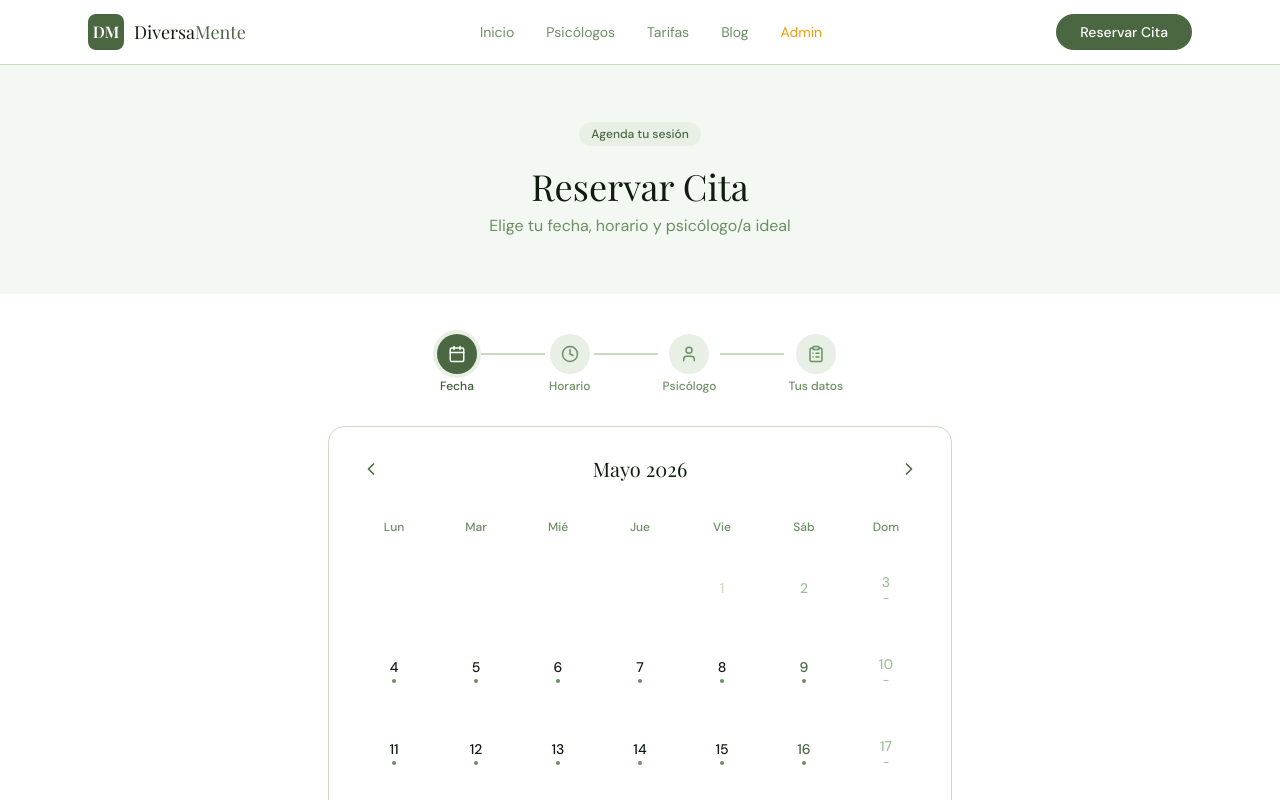
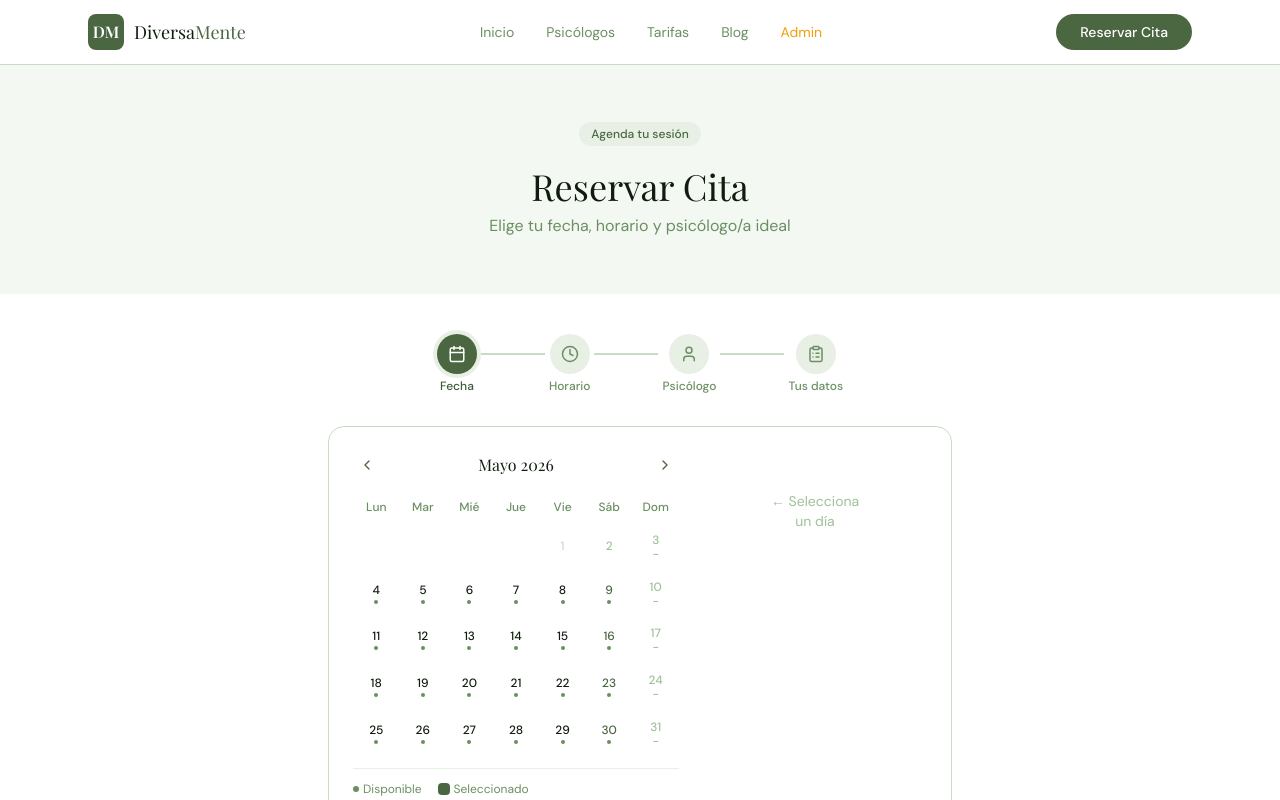
Before and after one commit to diversamente/diversamente, a Next.js app: page /reservar in a window 1280 px wide. Shown: the top 800 px of the page. Built offline with nearby package versions, Linux system fonts and the light colour scheme; a web font is replaced by a local one.

Commit message:
calendario y horarios lado a lado

```diff
--- a/src/app/reservar/page.tsx
+++ b/src/app/reservar/page.tsx
@@ -239,30 +239,24 @@ export default function ReservarPage() {
         <StepBar current={step} />
 
 {step === 0 && (
-          <div>
-            <div className="bg-white border border-sage-200 rounded-2xl p-6 mb-4">
-              <div className="flex items-center justify-between mb-6">
-                <button
-                  onClick={() => { if (viewMonth === 0) { setViewMonth(11); setViewYear(y => y - 1) } else setViewMonth(m => m - 1) }}
-                  className="p-2 rounded-lg hover:bg-sage-50 text-sage-500 transition-colors"
-                >
-                  <ChevronLeft size={20} />
+  <div className="bg-white border border-sage-200 rounded-2xl p-6">
+    <div className="flex gap-6 items-start">
+      {/* Calendario — columna izquierda */}
+      <div className="flex-1 min-w-0">
+        <div className="flex items-center justify-between mb-4">
+          <button onClick={() => { if (viewMonth === 0) { setViewMonth(11); setViewYear(y => y - 1) } else setViewMonth(m => m - 1) }} className="p-1.5 rounded-lg hover:bg-sage-50 text-sage-500">
+            <ChevronLeft size={16} />
           </button>
-                <h2 className="font-serif text-xl text-sage-900">{MONTH_NAMES[viewMonth]} {viewYear}</h2>
-                <button
-                  onClick={() => { if (viewMonth === 11) { setViewMonth(0); setViewYear(y => y + 1) } else setViewMonth(m => m + 1) }}
-                  className="p-2 rounded-lg hover:bg-sage-50 text-sage-500 transition-colors"
-                >
-                  <ChevronRight size={20} />
+          <h2 className="font-serif text-base text-sage-900">{MONTH_NAMES[viewMonth]} {viewYear}</h2>
+          <button onClick={() => { if (viewMonth === 11) { setViewMonth(0); setViewYear(y => y + 1) } else setViewMonth(m => m + 1) }} className="p-1.5 rounded-lg hover:bg-sage-50 text-sage-500">
+            <ChevronRight size={16} />
           </button>
         </div>
-
         <div className="grid grid-cols-7 mb-1">
           {DAY_LABELS.map(d => (
-                  <div key={d} className="text-center text-xs font-medium text-sage-400 py-2">{d}</div>
+            <div key={d} className="text-center text-xs font-medium text-sage-400 py-1">{d}</div>
           ))}
         </div>
-
         <div className="grid grid-cols-7">
           {Array.from({ length: blanks }).map((_, i) => <div key={`b${i}`} className="aspect-square" />)}
           {Array.from({ length: daysInMonth }).map((_, i) => {
@@ -274,16 +268,12 @@ export default function ReservarPage() {
             const col   = (blanks + i) % 7
             const isWeekend = col === 5 || col === 6
             return (
-                    <button
-                      key={day}
-                      disabled={past || !avail}
-                      onClick={() => handleSelectDate(date)}
-                      className={`aspect-square flex flex-col items-center justify-center rounded-xl text-sm font-medium transition-all
+              <button key={day} disabled={past || !avail} onClick={() => handleSelectDate(date)}
+                className={`aspect-square flex flex-col items-center justify-center rounded-lg text-xs font-medium transition-all
                   ${sel   ? 'bg-sage-500 text-white' :
                     avail  ? `hover:bg-sage-100 cursor-pointer ${isWeekend ? 'text-sage-500' : 'text-sage-900'}` :
                              `cursor-not-allowed ${isWeekend ? 'text-sage-300' : 'text-sage-200'}`}
-                      `}
-                    >
+                `}>
                 <span>{day}</span>
                 {avail && !sel && <span className="w-1 h-1 rounded-full bg-sage-400 mt-0.5 block" />}
                 {!avail && !past && <span className="text-sage-300 text-xs leading-none">-</span>}
@@ -291,38 +281,38 @@ export default function ReservarPage() {
             )
           })}
         </div>
-
-              <div className="flex items-center gap-6 mt-4 pt-4 border-t border-sage-100 text-xs text-sage-400">
-                <div className="flex items-center gap-1.5"><span className="w-1.5 h-1.5 rounded-full bg-sage-400 inline-block" /> Disponible</div>
-                <div className="flex items-center gap-1.5"><span className="w-4 h-4 rounded-lg bg-sage-500 inline-block" /> Seleccionado</div>
-                <div className="flex items-center gap-1.5"><span className="text-sage-300 font-bold">-</span> Sin disponibilidad</div>
+        <div className="flex items-center gap-4 mt-3 pt-3 border-t border-sage-100 text-xs text-sage-400">
+          <div className="flex items-center gap-1"><span className="w-1.5 h-1.5 rounded-full bg-sage-400 inline-block" /> Disponible</div>
+          <div className="flex items-center gap-1"><span className="w-3 h-3 rounded bg-sage-500 inline-block" /> Seleccionado</div>
         </div>
       </div>
 
-            {selectedDate && (
-              <div ref={hoursRef} className="bg-white border border-sage-200 rounded-2xl p-6">
-                <h3 className="font-serif text-lg text-sage-900 mb-1">Selecciona un horario</h3>
-                <p className="text-sm font-medium text-sage-500 mb-5">
+      {/* Horarios — columna derecha */}
+      <div className="w-56 flex-shrink-0">
+        {!selectedDate ? (
+          <div className="h-full flex items-center justify-center text-center py-10">
+            <p className="text-sm text-sage-300">← Selecciona<br/>un día</p>
+          </div>
+        ) : (
+          <div ref={hoursRef}>
+            <p className="text-sm font-medium text-sage-700 mb-4">
               {selectedDate.toLocaleDateString('es-CL', { weekday:'long', day:'numeric', month:'long' })}
             </p>
-
             {normalHours.length === 0 && primeHours.length === 0 ? (
-                  <p className="text-sage-400 text-sm py-4 text-center">No hay horarios disponibles para este día.</p>
+              <p className="text-sage-400 text-xs">Sin horarios disponibles.</p>
             ) : (
-                  <div className="space-y-6">
+              <div className="space-y-4">
                 {normalHours.length > 0 && (
                   <div>
-                        <div className="flex items-center gap-2 mb-3">
-                          <span className="w-2 h-2 rounded-full bg-sage-400 inline-block" />
-                          <span className="text-xs font-semibold text-sage-500 uppercase tracking-wide">Horario Normal 08:00 a 20:00</span>
+                    <div className="flex items-center gap-1.5 mb-2">
+                      <span className="w-1.5 h-1.5 rounded-full bg-sage-400 inline-block" />
+                      <span className="text-xs font-semibold text-sage-500 uppercase tracking-wide">Normal 08:00–20:00</span>
                     </div>
-                        <div className="flex flex-wrap gap-2">
+                    <div className="flex flex-wrap gap-1.5">
                       {normalHours.map(h => (
                         <button key={h} onClick={() => setSelectedHour(h)}
-                              className={`px-4 py-2 rounded-xl text-sm font-medium border transition-all ${
-                                selectedHour === h
-                                  ? 'bg-sage-500 text-white border-sage-500'
-                                  : 'border-sage-200 text-sage-700 hover:border-sage-400 hover:bg-sage-50'
+                          className={`px-3 py-1.5 rounded-lg text-xs font-medium border transition-all ${
+                            selectedHour === h ? 'bg-sage-500 text-white border-sage-500' : 'border-sage-200 text-sage-700 hover:border-sage-400 hover:bg-sage-50'
                           }`}>
                           {h}
                         </button>
@@ -330,20 +320,17 @@ export default function ReservarPage() {
                     </div>
                   </div>
                 )}
-
                 {primeHours.length > 0 && (
                   <div>
-                        <div className="flex items-center gap-2 mb-3">
-                          <span className="w-2 h-2 rounded-full inline-block" style={{ backgroundColor: '#c8a96e' }} />
-                          <span className="text-xs font-semibold uppercase tracking-wide" style={{ color: '#c8a96e' }}>Horario Prime desde las 20:00</span>
+                    <div className="flex items-center gap-1.5 mb-2">
+                      <span className="w-1.5 h-1.5 rounded-full inline-block" style={{ backgroundColor: '#c8a96e' }} />
+                      <span className="text-xs font-semibold uppercase tracking-wide" style={{ color: '#c8a96e' }}>Prime desde 20:00</span>
                     </div>
-                        <div className="flex flex-wrap gap-2">
+                    <div className="flex flex-wrap gap-1.5">
                       {primeHours.map(h => (
                         <button key={h} onClick={() => setSelectedHour(h)}
-                              className={`px-4 py-2 rounded-xl text-sm font-medium border transition-all ${
-                                selectedHour === h
-                                  ? 'text-white border-transparent'
-                                  : 'border-sage-200 text-sage-700 hover:border-amber-300 hover:bg-amber-50'
+                          className={`px-3 py-1.5 rounded-lg text-xs font-medium border transition-all ${
+                            selectedHour === h ? 'text-white border-transparent' : 'border-sage-200 text-sage-700 hover:border-amber-300 hover:bg-amber-50'
                           }`}
                           style={selectedHour === h ? { backgroundColor: '#c8a96e', borderColor: '#c8a96e' } : {}}>
                           {h}
@@ -354,15 +341,16 @@ export default function ReservarPage() {
                 )}
               </div>
             )}
-
-                <div className="mt-6 flex justify-end">
+            <div className="mt-6">
               <button disabled={!selectedHour} onClick={() => setStep(1)}
-                    className="btn-primary disabled:opacity-40 disabled:cursor-not-allowed">
+                className="btn-primary w-full justify-center text-sm py-2 disabled:opacity-40">
                 Continuar →
               </button>
             </div>
           </div>
         )}
+      </div>
+    </div>
   </div>
 )}
 
```
Lines whose indentation alone changed are shown as unchanged.
